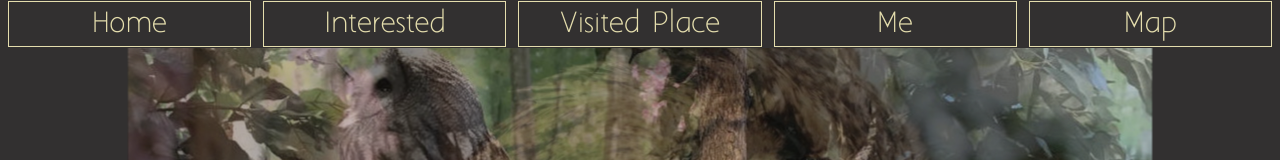
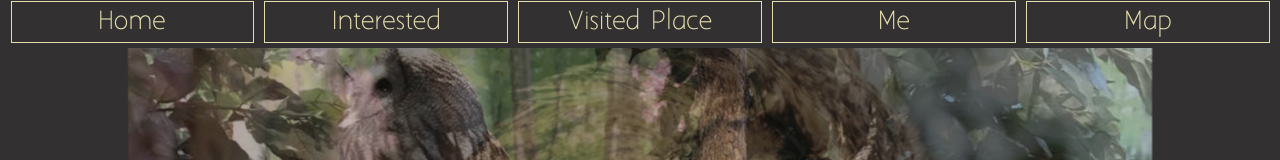
Before and after one commit to tomocreate01/tomocreate01.github.io, a plain HTML site: page index.html in a window 1280 px wide. Shown: the top 160 px of the page. Drawn offline with nearby package versions, Linux system fonts and the light colour scheme; a web font is replaced by a local one.

Commit message:
[change]changed font size

```diff
--- a/CSS/main.css
+++ b/CSS/main.css
@@ -141,7 +141,7 @@ img{
 #pageHead ul, li{
   margin: 0;
   padding: 0;
-  font-size: 2vw;
+  font-size: 1.8vw;
   font-family: "AAARGH";
   list-style: none;
 }
```
